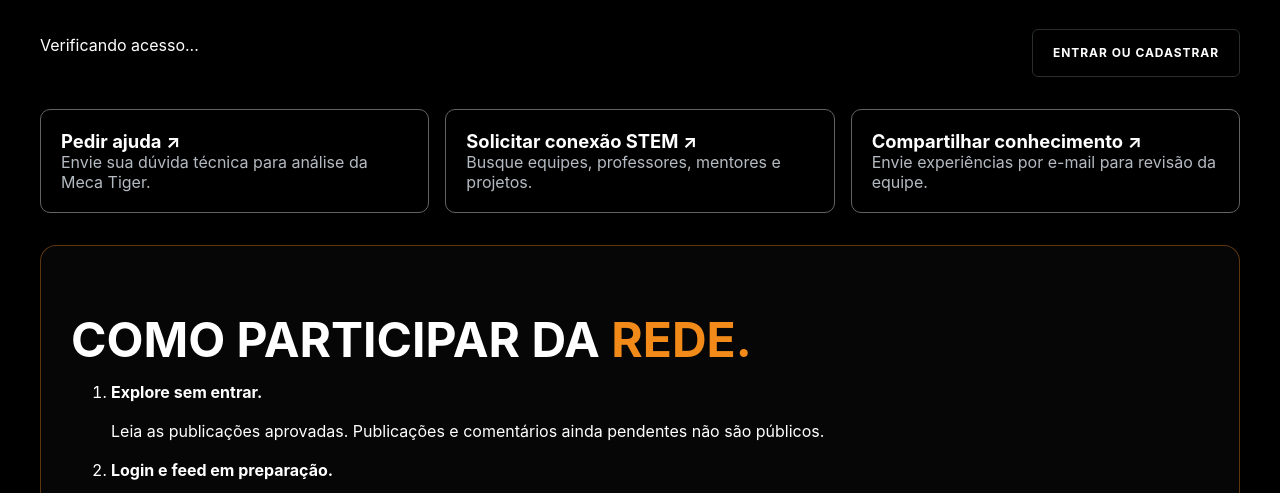
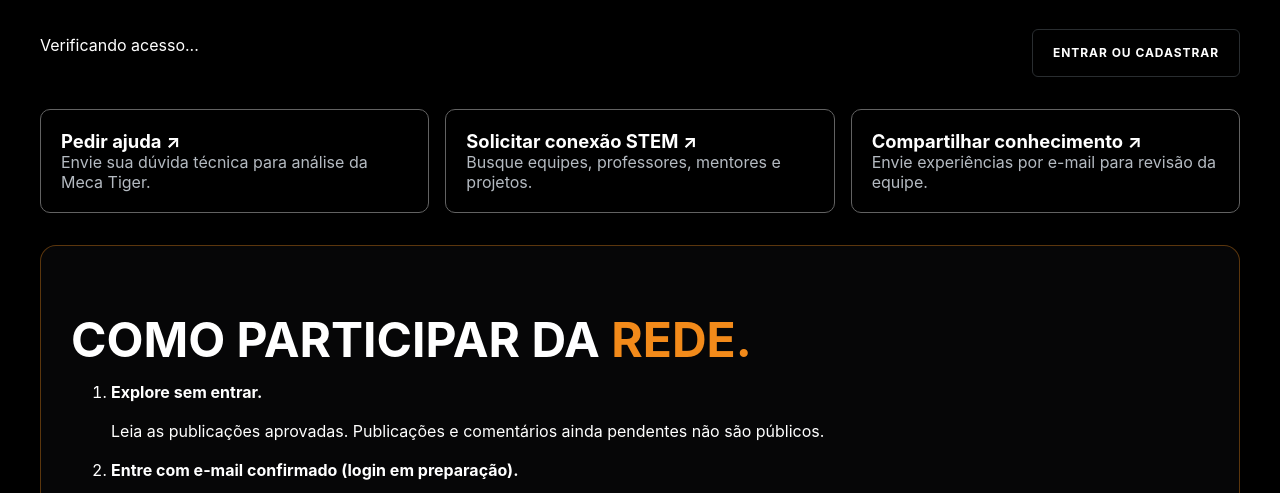
Before and after one commit to pabloinaciosilvestreinacio-collab/mecatiger-hub, a website: page rede.html in a window 1280 px wide. Shown: the part 409-902 px from the top of the page. Drawn offline with Linux system fonts and the light colour scheme; a script that the page names is missing.

Commit message:
fix(rede): retain clear login guidance for launch checks

```diff
--- a/rede.html
+++ b/rede.html
@@ -26,7 +26,7 @@
     <h2 id="como-funciona-title">COMO PARTICIPAR DA <span class="accent">REDE.</span></h2>
     <ol class="rede-steps">
       <li><strong>Explore sem entrar.</strong><p>Leia as publicações aprovadas. Publicações e comentários ainda pendentes não são públicos.</p></li>
-      <li><strong>Login e feed em preparação.</strong><p>O cadastro opcional do Hub serve às métricas e não cria conta na Rede. Enquanto o login não está ativo, use os botões de e-mail para falar com a equipe.</p></li>
+      <li><strong>Entre com e-mail confirmado (login em preparação).</strong><p>O acesso por link do Supabase Auth ainda não está ativo. O cadastro opcional do Hub serve às métricas e não cria conta na Rede; por enquanto, use os botões de e-mail para falar com a equipe.</p></li>
       <li><strong>Envie conteúdo ou um pedido.</strong><p>Enquanto o backend não está ativo, envie pedidos e contribuições pelos botões de e-mail. Eles só chegam à equipe quando você confirma o envio no aplicativo.</p></li>
       <li><strong>Aguarde a análise.</strong><p>A equipe responde às mensagens recebidas por e-mail. Publicações no feed e conexões automáticas ainda não estão ativas; não há prazo garantido.</p></li>
     </ol>
```
